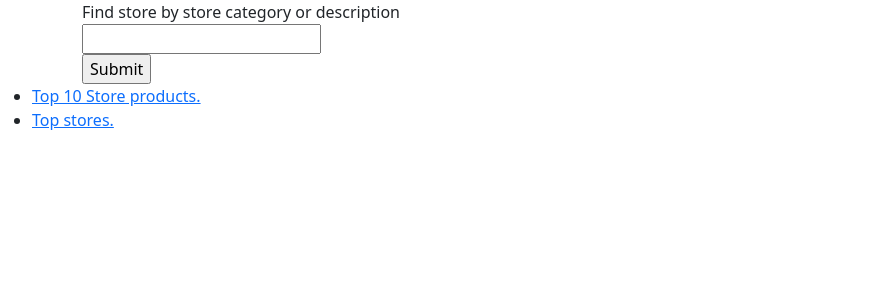
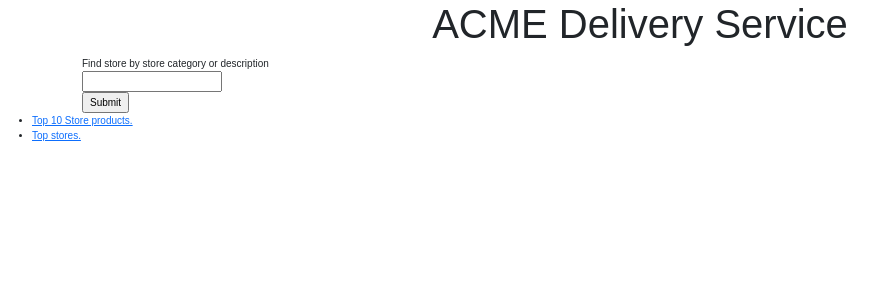
Before and after one commit to peterdsp/ACME-Delivery-Service-FrontEnd, an Angular app: page / in a window 1280 px wide. Shown: the top 300 px of the page, without its empty margins (0-895 px from the left). Built offline with nearby package versions, Linux system fonts and the light colour scheme.

Commit message:
Change fonts. Add title.

```diff
--- a/src/app/app.component.html
+++ b/src/app/app.component.html
@@ -1,3 +1,4 @@
+<h1 class="text-center">ACME Delivery Service</h1>
 <div class="container">
   <app-find-store-by-store-category-description></app-find-store-by-store-category-description>
 </div>
--- a/src/index.html
+++ b/src/index.html
@@ -6,8 +6,10 @@
   <base href="/">
   <meta name="viewport" content="width=device-width, initial-scale=1">
   <link rel="icon" type="image/x-icon" href="favicon.ico">
+  <link href="https://cdn.jsdelivr.net/npm/bootstrap@5.0.2/dist/css/bootstrap.min.css" rel="stylesheet" integrity="sha384-EVSTQN3/azprG1Anm3QDgpJLIm9Nao0Yz1ztcQTwFspd3yD65VohhpuuCOmLASjC" crossorigin="anonymous">
 </head>
 <body>
   <app-root></app-root>
+  <script src="https://cdn.jsdelivr.net/npm/bootstrap@5.0.2/dist/js/bootstrap.bundle.min.js" integrity="sha384-MrcW6ZMFYlzcLA8Nl+NtUVF0sA7MsXsP1UyJoMp4YLEuNSfAP+JcXn/tWtIaxVXM" crossorigin="anonymous"></script>
 </body>
 </html>
--- a/src/styles.scss
+++ b/src/styles.scss
@@ -1,2 +1,12 @@
 /* You can add global styles to this file, and also import other style files */
 @import '~bootstrap/scss/bootstrap';
+@import url('https://fonts.googleapis.com/css?family=Open+Sans&display=swap');
+
+*{
+  box-sizing: border-box;
+}
+body{
+  margin: 0;
+  font-family: Arial, Helvetica, sans-serif;
+  font-size: 10px;
+}
```
